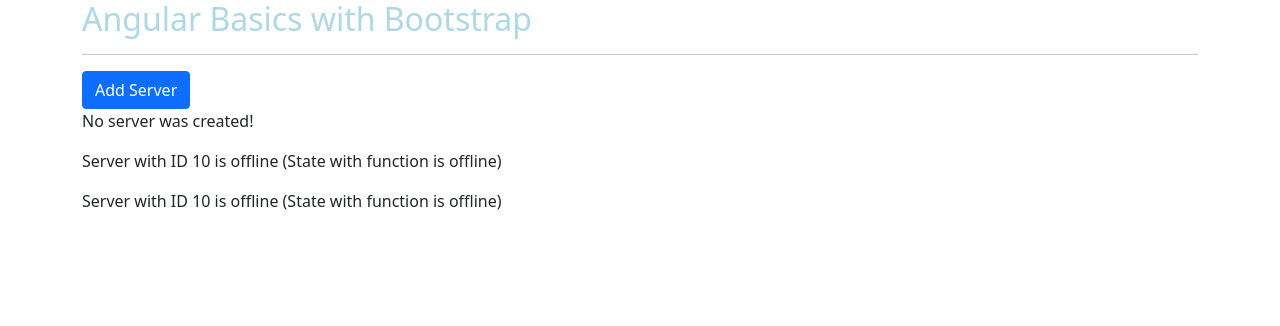
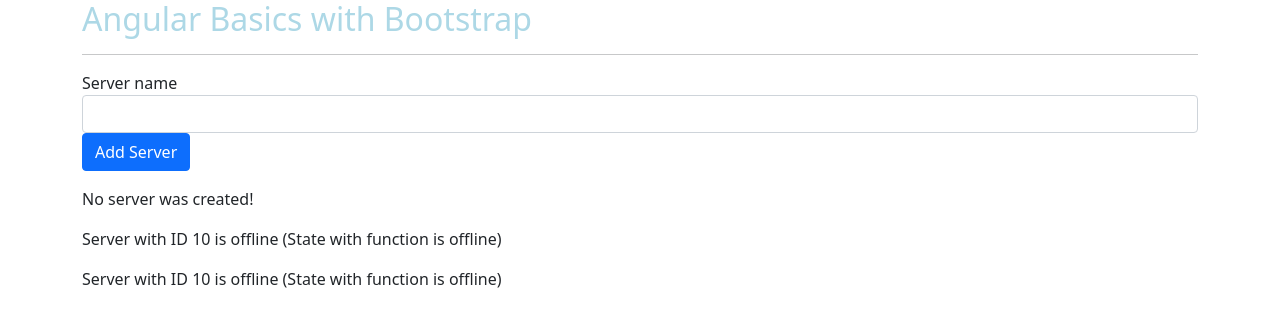
Before and after one commit to itfernandolira/angular-basics, an Angular app: page / in a window 1280 px wide. Shown: the top 326 px of the page. Built offline with nearby package versions, Linux system fonts and the light colour scheme.

Commit message:
Data binding – Passing and using data with event binding

```diff
--- a/src/app/servers/servers.component.html
+++ b/src/app/servers/servers.component.html
@@ -1,4 +1,7 @@
+<label>Server name</label>
+<input type="text" class="form-control" (input)="onUpdateServerName($event)">
 <button class="btn btn-primary" [disabled]="!allowNewServer" (click)="onCreateServer()">Add Server</button>
+<p>{{ serverName }}</p>
 <p>{{ serverCreationStatus }}</p>
 <app-server></app-server>
 <app-server></app-server>
--- a/src/app/servers/servers.component.ts
+++ b/src/app/servers/servers.component.ts
@@ -15,6 +15,7 @@
 
   allowNewServer = false;
   serverCreationStatus = "No server was created!";
+  serverName = '';
 
   constructor() {
     setInterval(() => {
@@ -28,5 +29,10 @@
   onCreateServer() {
     this.serverCreationStatus = "Server created!";
   }
+  onUpdateServerName(event: Event) {
+    //console.log(event);
+    //this.serverName = event.target.value;
+    this.serverName = (<HTMLInputElement>event.target).value
+  }
 
 }
```
